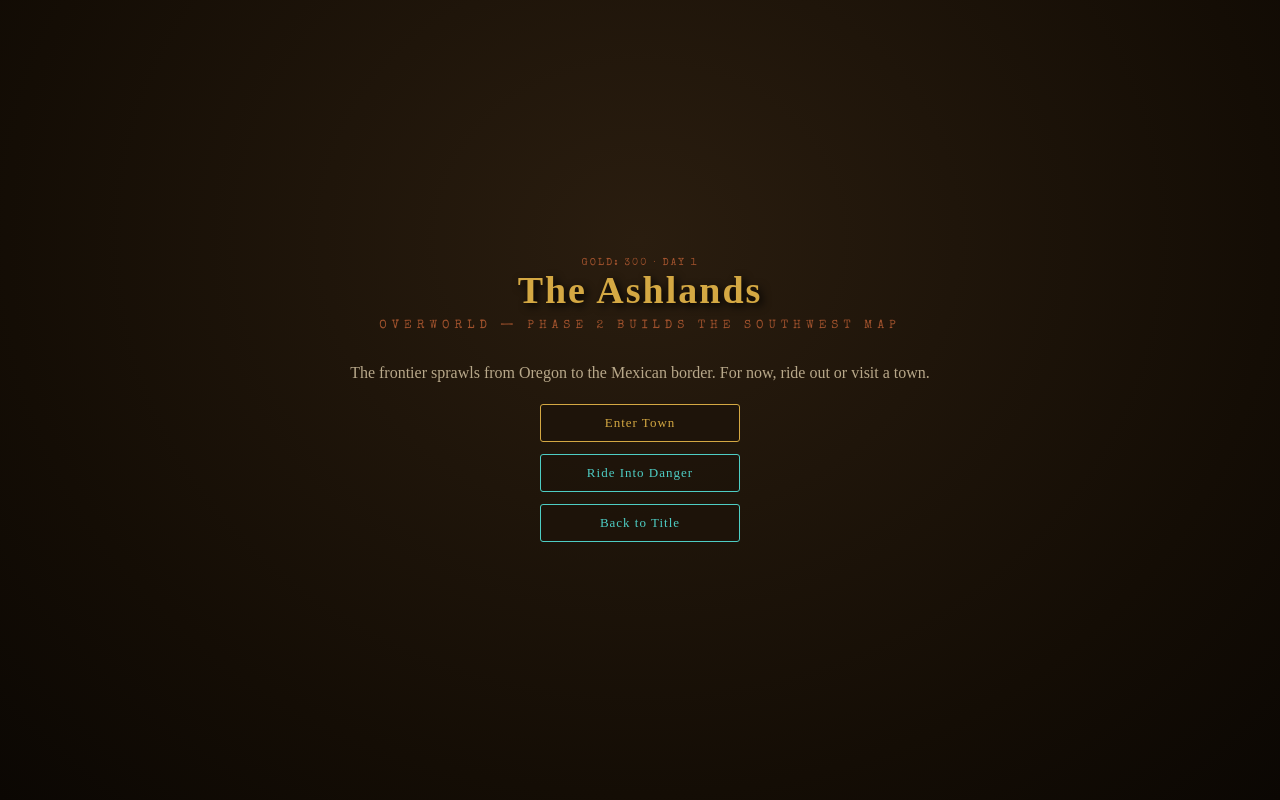
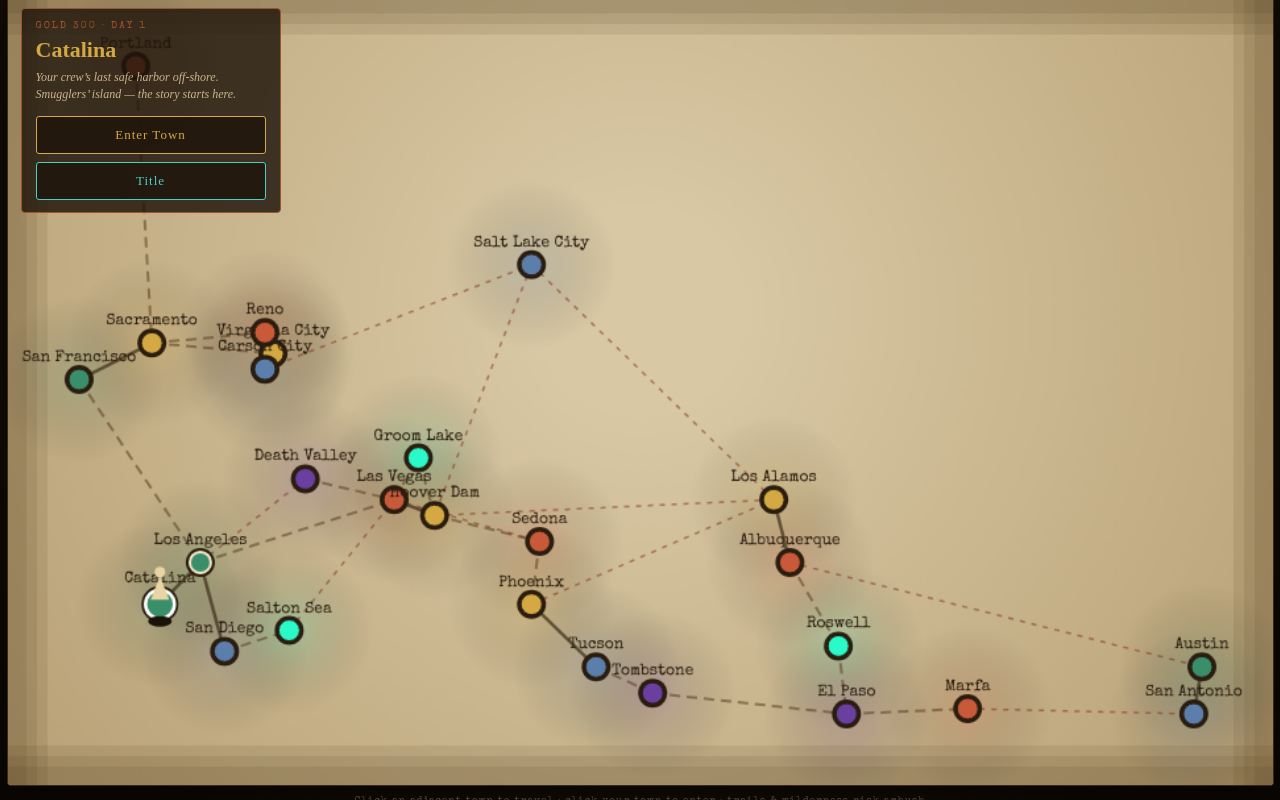
Before and after one commit to Dangercorn-Enterprises/weird-west-tactics, a plain HTML site: page src/game.html in a window 1280 px wide. Both pictures are taken after a click on the button "New Game". Drawn offline with nearby package versions, Linux system fonts and the light colour scheme; a web font is replaced by a local one.

Commit message:
Phase 2: navigable US Southwest overworld map
- worldmap_data.js: 26 nodes (Oregon->Mexico, Catalina->Texas) by real geography, each bound to a god whose domain matches its national fame (Vegas->Coyote, Roswell->Sleeper, Los Alamos/Hoover->Vulcan, Death Valley/Tombstone->Samedi, Salt Lake->Perun...), with lore hooks + town services + tiers; WORLD_EDGES with risk levels.
- scene_worldmap.js: canvas parchment map, divine-zone tinting, risk-coded paths, travelling player token, click-to-travel between adjacent nodes, day/time cost, random ambush encounters on trails/wilderness, town entry.
Verified: 26 nodes, start Catalina, adjacency correct, travel LA (day 1->2, no encounter on safe road), 0 console errors.

```diff
--- a/src/game.html
+++ b/src/game.html
@@ -78,19 +78,19 @@ body{
   </div>
 </section>
 
-<!-- WORLDMAP (Phase 1 stub) -->
+<!-- WORLDMAP (Phase 2 — real Southwest parchment map) -->
 <section data-scene="worldmap" style="display:none">
-  <div class="menu">
-    <div class="tag" id="wmGold">Gold: 0 · Day 1</div>
-    <h1 style="font-size:38px">The Ashlands</h1>
-    <div class="sub">Overworld — Phase 2 builds the Southwest map</div>
-    <p>The frontier sprawls from Oregon to the Mexican border. For now, ride out or visit a town.</p>
-    <div class="col">
-      <button class="btn warn" id="wmTown">Enter Town</button>
-      <button class="btn" id="wmBattle">Ride Into Danger</button>
-      <button class="btn" id="wmTitle2">Back to Title</button>
+  <div style="position:relative">
+    <canvas id="wc" width="960" height="600" style="display:block;border:1px solid #3a2a14;border-radius:4px;box-shadow:0 12px 50px rgba(0,0,0,.7);background:#b49b6f;cursor:pointer"></canvas>
+    <div style="position:absolute;top:14px;left:14px;background:var(--panel);border:1px solid var(--rust);border-radius:4px;padding:12px 14px;max-width:260px">
+      <div class="tag" id="wcGold">Gold 0 · Day 1</div>
+      <h2 id="wcName" style="font-family:'Rye',serif;color:var(--amber);font-size:22px;margin:6px 0 0">—</h2>
+      <p id="wcLore" style="font-style:italic;color:#c9b48c;font-size:12px;margin:6px 0 12px;line-height:1.45"></p>
+      <button class="btn warn" id="wcEnter" style="min-width:auto;width:100%">Enter Town</button>
+      <button class="btn" id="wcTitle" style="min-width:auto;width:100%;margin-top:8px">Title</button>
     </div>
   </div>
+  <div class="hint">Click an adjacent town to travel · click your town to enter · trails &amp; wilderness risk ambush</div>
 </section>
 
 <!-- TOWN (Phase 1 stub) -->
@@ -137,8 +137,10 @@ body{
 
 <!-- scripts: classic, in dependency order; engine boots on DOMContentLoaded -->
 <script src="data.js"></script>
+<script src="worldmap_data.js"></script>
 <script src="engine.js"></script>
 <script src="scene_battle.js"></script>
 <script src="scenes_hub.js"></script>
+<script src="scene_worldmap.js"></script>
 </body>
 </html>
--- /dev/null
+++ b/src/scene_worldmap.js
@@ -0,0 +1,291 @@
+// =============================================
+// DUSTFALL — WORLDMAP SCENE (Phase 2): navigable US-Southwest parchment map.
+// Overrides the Phase-1 stub (loads after scenes_hub.js). Markup in game.html (#scene-worldmap).
+// =============================================
+(function () {
+  "use strict";
+  const DF = window.DF;
+  const W = 960,
+    H = 600,
+    PAD = 54;
+  let C,
+    X,
+    fit,
+    built = false,
+    raf = false;
+  let nodes,
+    edges,
+    adj,
+    bounds,
+    hover = null;
+
+  function godColor(id) {
+    const g =
+      typeof GODS !== "undefined" ? GODS.find((x) => x.id === id) : null;
+    return g ? g.color : "#9a8a6a";
+  }
+  const $ = (id) => document.querySelector('[data-scene="worldmap"] #' + id);
+
+  function build() {
+    const host = document.querySelector('[data-scene="worldmap"]');
+    C = host.querySelector("#wc");
+    X = C.getContext("2d");
+    fit = DF.fitCanvas(C, W, H);
+    nodes = typeof WORLD_NODES !== "undefined" ? WORLD_NODES : [];
+    edges = typeof WORLD_EDGES !== "undefined" ? WORLD_EDGES : [];
+    // fit node coords to the canvas
+    const xs = nodes.map((n) => n.x),
+      ys = nodes.map((n) => n.y);
+    bounds = {
+      x0: Math.min(...xs),
+      x1: Math.max(...xs),
+      y0: Math.min(...ys),
+      y1: Math.max(...ys),
+    };
+    nodes.forEach((n) => {
+      n.px =
+        PAD + ((n.x - bounds.x0) / (bounds.x1 - bounds.x0)) * (W - 2 * PAD);
+      n.py =
+        PAD + ((n.y - bounds.y0) / (bounds.y1 - bounds.y0)) * (H - 2 * PAD);
+    });
+    adj = {};
+    nodes.forEach((n) => (adj[n.id] = []));
+    edges.forEach(([a, b]) => {
+      if (adj[a] && adj[b]) {
+        adj[a].push(b);
+        adj[b].push(a);
+      }
+    });
+    C.addEventListener("mousemove", (e) => {
+      const p = fit.toLocal(e.clientX, e.clientY);
+      hover = nodeAt(p.x, p.y);
+    });
+    C.addEventListener("click", onClick);
+    host.querySelector("#wcEnter").onclick = () => {
+      DF.go("town", { node: current() });
+    };
+    host.querySelector("#wcTitle").onclick = () => DF.go("title");
+    built = true;
+  }
+
+  function current() {
+    return (
+      nodes.find((n) => n.id === DF.state.location) ||
+      nodes.find((n) => n.start) ||
+      nodes[0]
+    );
+  }
+  function node(id) {
+    return nodes.find((n) => n.id === id);
+  }
+  function nodeAt(mx, my) {
+    let best = null,
+      bd = 22 * 22;
+    nodes.forEach((n) => {
+      const d = (mx - n.px) * (mx - n.px) + (my - n.py) * (my - n.py);
+      if (d < bd) {
+        bd = d;
+        best = n;
+      }
+    });
+    return best;
+  }
+  function travelTime(a, b) {
+    const dx = a.x - b.x,
+      dy = a.y - b.y;
+    return Math.max(1, Math.round(Math.sqrt(dx * dx + dy * dy) * 22));
+  }
+  function riskOf(a, b) {
+    const e = edges.find(
+      ([x, y]) => (x === a.id && y === b.id) || (x === b.id && y === a.id),
+    );
+    return e ? e[2] : 2;
+  }
+
+  function onClick(e) {
+    const p = fit.toLocal(e.clientX, e.clientY);
+    const n = nodeAt(p.x, p.y);
+    if (!n) return;
+    const cur = current();
+    if (n.id === cur.id) {
+      DF.go("town", { node: cur });
+      return;
+    }
+    if (adj[cur.id] && adj[cur.id].indexOf(n.id) >= 0) {
+      travel(cur, n);
+    }
+  }
+
+  function travel(from, to) {
+    const days = travelTime(from, to),
+      risk = riskOf(from, to);
+    DF.state.day += days;
+    DF.state.location = to.id;
+    DF.state.visited[to.id] = true;
+    DF.saveGame();
+    const chance = risk >= 3 ? 0.6 : risk === 2 ? 0.3 : 0;
+    if (Math.random() < chance) {
+      // ambush on the trail — enemies scaled to the destination's tier
+      const pool =
+        typeof ENEMY_CATALOG !== "undefined"
+          ? ENEMY_CATALOG.filter(
+              (en) => en.tier <= Math.max(1, to.tier) && !en.boss,
+            )
+          : [];
+      const count = 2 + Math.floor(Math.random() * 2) + (to.tier > 1 ? 1 : 0);
+      const enemies = [];
+      for (let i = 0; i < count && pool.length; i++)
+        enemies.push(pool[Math.floor(Math.random() * pool.length)]);
+      DF.go("battle", {
+        title: "Ambush on the " + (risk === 3 ? "wilderness" : "trail"),
+        enemies,
+        onComplete: () => DF.go("worldmap"),
+      });
+    } else {
+      render();
+    }
+  }
+
+  function render() {
+    if (!built) return;
+    // parchment
+    const g = X.createRadialGradient(
+      W / 2,
+      H * 0.4,
+      80,
+      W / 2,
+      H * 0.4,
+      W * 0.7,
+    );
+    g.addColorStop(0, "#d8c8a4");
+    g.addColorStop(1, "#b49b6f");
+    X.fillStyle = g;
+    X.fillRect(0, 0, W, H);
+    // faint vignette + edge burn
+    X.fillStyle = "rgba(60,40,18,0.10)";
+    for (let i = 0; i < 3; i++) {
+      X.fillRect(0, 0, W, 14 + i * 8);
+      X.fillRect(0, H - 14 - i * 8, W, 14 + i * 8);
+      X.fillRect(0, 0, 14 + i * 8, H);
+      X.fillRect(W - 14 - i * 8, 0, 14 + i * 8, H);
+    }
+    // divine-zone tint blobs behind nodes
+    nodes.forEach((n) => {
+      const rg = X.createRadialGradient(n.px, n.py, 2, n.px, n.py, 64);
+      rg.addColorStop(0, godColor(n.god) + "33");
+      rg.addColorStop(1, "rgba(0,0,0,0)");
+      X.fillStyle = rg;
+      X.beginPath();
+      X.arc(n.px, n.py, 64, 0, 7);
+      X.fill();
+    });
+    // paths
+    const cur = current();
+    edges.forEach(([a, b, risk]) => {
+      const na = node(a),
+        nb = node(b);
+      if (!na || !nb) return;
+      X.strokeStyle =
+        risk >= 3
+          ? "rgba(120,40,20,0.5)"
+          : risk === 2
+            ? "rgba(90,60,30,0.55)"
+            : "rgba(60,45,25,0.7)";
+      X.lineWidth = risk === 1 ? 2.5 : risk === 2 ? 2 : 1.5;
+      X.setLineDash(risk >= 3 ? [4, 5] : risk === 2 ? [8, 5] : []);
+      X.beginPath();
+      X.moveTo(na.px, na.py);
+      X.lineTo(nb.px, nb.py);
+      X.stroke();
+      X.setLineDash([]);
+    });
+    // nodes
+    nodes.forEach((n) => {
+      const reachable = adj[cur.id] && adj[cur.id].indexOf(n.id) >= 0;
+      const r = n.id === cur.id ? 11 : 8;
+      X.beginPath();
+      X.arc(n.px, n.py, r + 3, 0, 7);
+      X.fillStyle = "#2a1d0f";
+      X.fill();
+      X.beginPath();
+      X.arc(n.px, n.py, r, 0, 7);
+      X.fillStyle = godColor(n.god);
+      X.fill();
+      X.strokeStyle =
+        n.id === cur.id ? "#fff" : reachable ? "#f4e7c8" : "#2a1d0f";
+      X.lineWidth = n.id === cur.id ? 2.5 : reachable ? 2 : 1;
+      X.stroke();
+      if (hover && hover.id === n.id) {
+        X.beginPath();
+        X.arc(n.px, n.py, r + 6, 0, 7);
+        X.strokeStyle = "#d4a843";
+        X.lineWidth = 1.5;
+        X.stroke();
+      }
+      // label
+      X.font = "12px 'Special Elite', monospace";
+      X.textAlign = "center";
+      X.fillStyle = "#2a1d0f";
+      X.fillText(n.name, n.px, n.py - r - 6);
+    });
+    // player token at current
+    const t = Date.now() / 300;
+    const yy = cur.py + Math.sin(t) * 2;
+    X.fillStyle = "#1a1209";
+    X.beginPath();
+    X.ellipse(cur.px, cur.py + 13, 9, 4, 0, 0, 7);
+    X.fill();
+    X.fillStyle = "#e8d5a3";
+    X.beginPath();
+    X.moveTo(cur.px, yy - 20);
+    X.lineTo(cur.px - 7, yy - 2);
+    X.lineTo(cur.px + 7, yy - 2);
+    X.closePath();
+    X.fill();
+    X.beginPath();
+    X.arc(cur.px, yy - 23, 4, 0, 7);
+    X.fill();
+    // HUD text
+    const gold = $("wcGold");
+    if (gold)
+      gold.textContent = "Gold " + DF.state.gold + "  ·  Day " + DF.state.day;
+    const nm = $("wcName");
+    if (nm) nm.textContent = cur.name;
+    const lr = $("wcLore");
+    if (lr) lr.textContent = cur.lore;
+  }
+
+  function loop() {
+    if (!raf) return;
+    render();
+    requestAnimationFrame(loop);
+  }
+
+  DF.register("worldmap", {
+    enter() {
+      if (!built) build();
+      if (!DF.state.location || !node(DF.state.location)) {
+        const s = nodes.find((n) => n.start) || nodes[0];
+        DF.state.location = s.id;
+        DF.state.visited[s.id] = true;
+      }
+      raf = true;
+      requestAnimationFrame(loop);
+    },
+    exit() {
+      raf = false;
+    },
+  });
+
+  DF.world = {
+    get nodes() {
+      return nodes;
+    },
+    get adj() {
+      return adj;
+    },
+    current,
+    travel,
+    node,
+  };
+})();
--- /dev/null
+++ b/src/worldmap_data.js
@@ -0,0 +1,356 @@
+// =============================================
+// DUSTFALL — OVERWORLD MAP DATA (Phase 2)
+// The real US Southwest: Oregon -> Mexican border (N-S), offshore Catalina -> Texas (E-W).
+// x,y are normalized 0..1 (x = west->east, y = north->south) roughly matching real geography.
+// god = dominant deity/faction (tints the node); lore hooks each city's real fame to the mythology.
+// svc = town services present. tier = encounter difficulty in/around the node.
+// =============================================
+
+const WORLD_NODES = [
+  // --- Pacific NW / Northern California ---
+  {
+    id: "portland",
+    name: "Portland",
+    x: 0.085,
+    y: 0.045,
+    god: "coyote",
+    region: "Trickster's Maze",
+    tier: 1,
+    svc: ["saloon", "outfitter", "stable"],
+    lore: "Where the rails end and the wild begins — Coyote walks the rain-soaked timberline.",
+  },
+  {
+    id: "sanfran",
+    name: "San Francisco",
+    x: 0.05,
+    y: 0.345,
+    god: "anansi",
+    region: "The Flats",
+    tier: 2,
+    svc: ["saloon", "outfitter", "shrine", "doc"],
+    lore: "The Barbary Coast — every story bought and sold. Anansi keeps the ledger.",
+  },
+  {
+    id: "sacramento",
+    name: "Sacramento",
+    x: 0.095,
+    y: 0.31,
+    god: "vulcan",
+    region: "The Forgeworks",
+    tier: 1,
+    svc: ["saloon", "outfitter", "forge"],
+    lore: "Gold built it; the Forgeworks Syndicate runs the smelters now.",
+  },
+  {
+    id: "virginia",
+    name: "Virginia City",
+    x: 0.17,
+    y: 0.32,
+    god: "vulcan",
+    region: "The Forgeworks",
+    tier: 2,
+    svc: ["saloon", "forge", "shrine"],
+    lore: "The Comstock Lode — a mountain hollowed for silver. Vulcan loves a deep wound in the earth.",
+  },
+  {
+    id: "reno",
+    name: "Reno",
+    x: 0.165,
+    y: 0.3,
+    god: "coyote",
+    region: "Trickster's Maze",
+    tier: 1,
+    svc: ["saloon", "outfitter", "stable"],
+    lore: "The biggest little city — fortunes made and unmade on a card turn. Coyote deals.",
+  },
+  {
+    id: "carson",
+    name: "Carson City",
+    x: 0.165,
+    y: 0.335,
+    god: "perun",
+    region: "Thunderheart",
+    tier: 1,
+    svc: ["saloon", "marshal", "shrine"],
+    lore: "The capital's mint stamps the coin of law. The Regulators keep their ledgers here.",
+  },
+
+  // --- Great Basin / Utah ---
+  {
+    id: "saltlake",
+    name: "Salt Lake City",
+    x: 0.33,
+    y: 0.235,
+    god: "perun",
+    region: "Thunderheart",
+    tier: 2,
+    svc: ["saloon", "outfitter", "shrine", "marshal"],
+    lore: "A city built on covenant and order — Perun’s fanatics call it the promised ground.",
+  },
+
+  // --- Southern California / Mojave ---
+  {
+    id: "catalina",
+    name: "Catalina",
+    x: 0.1,
+    y: 0.56,
+    god: "anansi",
+    region: "The Flats",
+    tier: 1,
+    svc: ["saloon", "outfitter"],
+    start: true,
+    lore: "Your crew’s last safe harbor off-shore. Smugglers’ island — the story starts here.",
+  },
+  {
+    id: "losangeles",
+    name: "Los Angeles",
+    x: 0.125,
+    y: 0.52,
+    god: "anansi",
+    region: "The Flats",
+    tier: 2,
+    svc: ["saloon", "outfitter", "shrine", "doc", "stable"],
+    lore: "A boomtown of light and lies sprawling to the sea — every faction wants its ear.",
+  },
+  {
+    id: "sandiego",
+    name: "San Diego",
+    x: 0.14,
+    y: 0.605,
+    god: "perun",
+    region: "Thunderheart",
+    tier: 1,
+    svc: ["saloon", "outfitter", "marshal"],
+    lore: "The border garrison — guns pointed south, law pointed everywhere.",
+  },
+  {
+    id: "deathvalley",
+    name: "Death Valley",
+    x: 0.19,
+    y: 0.44,
+    god: "samedi",
+    region: "The Boneyard",
+    tier: 3,
+    svc: ["shrine"],
+    lore: "The lowest, hottest grave on the continent. Baron Samedi’s twilight pools here.",
+  },
+  {
+    id: "salton",
+    name: "Salton Sea",
+    x: 0.18,
+    y: 0.585,
+    god: "sleeper",
+    region: "The Scorch",
+    tier: 3,
+    svc: [],
+    lore: "A dead sea that should not exist, fish-bones to the horizon. The Sleeping One dreams beneath it.",
+  },
+
+  // --- Nevada interior ---
+  {
+    id: "vegas",
+    name: "Las Vegas",
+    x: 0.245,
+    y: 0.46,
+    god: "coyote",
+    region: "Trickster's Maze",
+    tier: 2,
+    svc: ["saloon", "outfitter", "shrine", "stable"],
+    lore: "A mirage of neon in the dust where every bet is rigged. Coyote and Anansi split the take.",
+  },
+  {
+    id: "area51",
+    name: "Groom Lake",
+    x: 0.26,
+    y: 0.42,
+    god: "sleeper",
+    region: "The Scorch",
+    tier: 3,
+    svc: [],
+    lore: "A dry lakebed the maps refuse to name. Whatever the army buried, it is awake.",
+  },
+  {
+    id: "hoover",
+    name: "Hoover Dam",
+    x: 0.27,
+    y: 0.475,
+    god: "vulcan",
+    region: "The Forgeworks",
+    tier: 2,
+    svc: ["forge"],
+    lore: "A wall of poured stone that bends a river to the will of machines. Vulcan’s masterpiece.",
+  },
+
+  // --- Arizona ---
+  {
+    id: "sedona",
+    name: "Sedona",
+    x: 0.335,
+    y: 0.5,
+    god: "coyote",
+    region: "Trickster's Maze",
+    tier: 2,
+    svc: ["saloon", "shrine"],
+    lore: "Red rock that hums and canyons that loop back on themselves. Coyote’s country, plainly.",
+  },
+  {
+    id: "phoenix",
+    name: "Phoenix",
+    x: 0.33,
+    y: 0.56,
+    god: "vulcan",
+    region: "The Forgeworks",
+    tier: 2,
+    svc: ["saloon", "outfitter", "forge", "doc"],
+    lore: "Risen from its own ashes in the valley of heat — the Syndicate’s desert capital.",
+  },
+  {
+    id: "tucson",
+    name: "Tucson",
+    x: 0.37,
+    y: 0.62,
+    god: "perun",
+    region: "Thunderheart",
+    tier: 1,
+    svc: ["saloon", "outfitter", "marshal", "stable"],
+    lore: "Old presidio town on the southern road — the last law before the line.",
+  },
+  {
+    id: "tombstone",
+    name: "Tombstone",
+    x: 0.405,
+    y: 0.645,
+    god: "samedi",
+    region: "The Boneyard",
+    tier: 2,
+    svc: ["saloon", "marshal"],
+    lore: "The town too tough to die, named for a grave. Its gunfighters keep coming back wrong.",
+  },
+
+  // --- New Mexico ---
+  {
+    id: "losalamos",
+    name: "Los Alamos",
+    x: 0.48,
+    y: 0.46,
+    god: "vulcan",
+    region: "The Forgeworks",
+    tier: 3,
+    svc: ["forge"],
+    lore: "The hidden mesa-forge where they split the very atom of Ashfall. Vulcan’s most dangerous altar.",
+  },
+  {
+    id: "albuquerque",
+    name: "Albuquerque",
+    x: 0.49,
+    y: 0.52,
+    god: "coyote",
+    region: "Trickster's Maze",
+    tier: 2,
+    svc: ["saloon", "outfitter", "shrine", "stable"],
+    lore: "A crossroads of the high desert road — nothing here goes where the sign says.",
+  },
+  {
+    id: "roswell",
+    name: "Roswell",
+    x: 0.52,
+    y: 0.6,
+    god: "sleeper",
+    region: "The Scorch",
+    tier: 3,
+    svc: ["saloon", "shrine"],
+    lore: "Something fell from the sky and the army hauled it off in crates. The Sleeping One has cousins.",
+  },
+
+  // --- West Texas / Texas ---
+  {
+    id: "elpaso",
+    name: "El Paso",
+    x: 0.525,
+    y: 0.665,
+    god: "samedi",
+    region: "The Boneyard",
+    tier: 2,
+    svc: ["saloon", "outfitter", "marshal"],
+    lore: "The pass between two countries and two worlds — the dead cross both ways.",
+  },
+  {
+    id: "marfa",
+    name: "Marfa",
+    x: 0.6,
+    y: 0.66,
+    god: "coyote",
+    region: "Trickster's Maze",
+    tier: 2,
+    svc: ["saloon", "shrine"],
+    lore: "Lights drift over the basin at night that no lantern made. Coyote, laughing in the dark.",
+  },
+  {
+    id: "sanantonio",
+    name: "San Antonio",
+    x: 0.74,
+    y: 0.665,
+    god: "perun",
+    region: "Thunderheart",
+    tier: 2,
+    svc: ["saloon", "outfitter", "marshal", "doc"],
+    lore: "Remember the mission-fort where men chose to die for a line on a map. Perun remembers.",
+  },
+  {
+    id: "austin",
+    name: "Austin",
+    x: 0.745,
+    y: 0.62,
+    god: "anansi",
+    region: "The Flats",
+    tier: 2,
+    svc: ["saloon", "outfitter", "shrine", "forge", "stable"],
+    lore: "The eastern capital where every faction keeps a quiet office. The frontier’s loud edge.",
+  },
+];
+
+// Paths: [a, b, risk]  risk 1=road(safe) 2=trail 3=wilderness. Travel time derives from distance.
+const WORLD_EDGES = [
+  ["portland", "sacramento", 2],
+  ["sacramento", "sanfran", 1],
+  ["sacramento", "virginia", 2],
+  ["sacramento", "reno", 2],
+  ["reno", "virginia", 1],
+  ["reno", "carson", 1],
+  ["virginia", "carson", 1],
+  ["carson", "saltlake", 3],
+  ["sanfran", "losangeles", 2],
+  ["losangeles", "catalina", 1],
+  ["losangeles", "sandiego", 1],
+  ["losangeles", "deathvalley", 3],
+  ["deathvalley", "vegas", 2],
+  ["sandiego", "salton", 2],
+  ["salton", "vegas", 3],
+  ["vegas", "area51", 2],
+  ["vegas", "hoover", 1],
+  ["area51", "hoover", 2],
+  ["hoover", "sedona", 2],
+  ["sedona", "phoenix", 2],
+  ["phoenix", "tucson", 1],
+  ["tucson", "tombstone", 2],
+  ["saltlake", "hoover", 3],
+  ["saltlake", "losalamos", 3],
+  ["hoover", "losalamos", 3],
+  ["phoenix", "losalamos", 3],
+  ["losalamos", "albuquerque", 1],
+  ["albuquerque", "roswell", 2],
+  ["roswell", "elpaso", 2],
+  ["tombstone", "elpaso", 2],
+  ["elpaso", "marfa", 2],
+  ["marfa", "sanantonio", 3],
+  ["sanantonio", "austin", 1],
+  ["albuquerque", "austin", 3],
+  ["vegas", "sedona", 3],
+  ["losangeles", "vegas", 2],
+];
+
+if (typeof window !== "undefined") {
+  window.DFDATA = window.DFDATA || {};
+  window.DFDATA.WORLD_NODES = WORLD_NODES;
+  window.DFDATA.WORLD_EDGES = WORLD_EDGES;
+}
```
